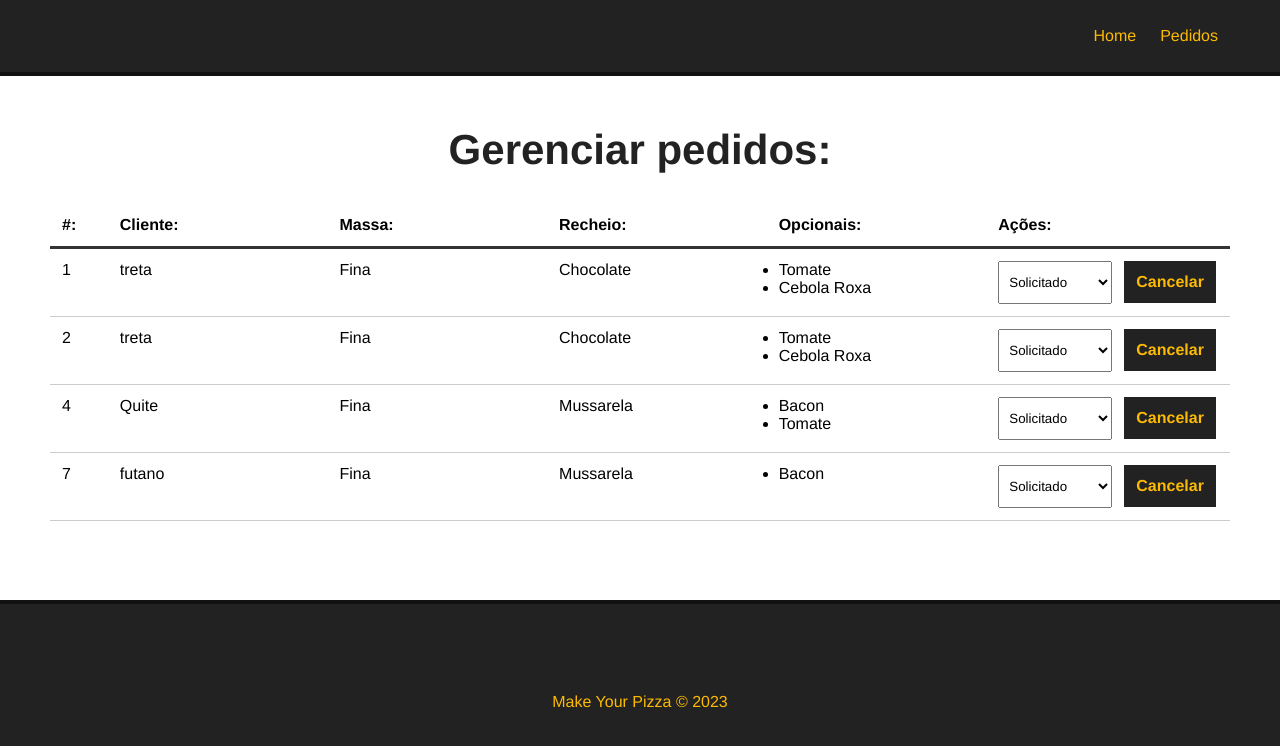
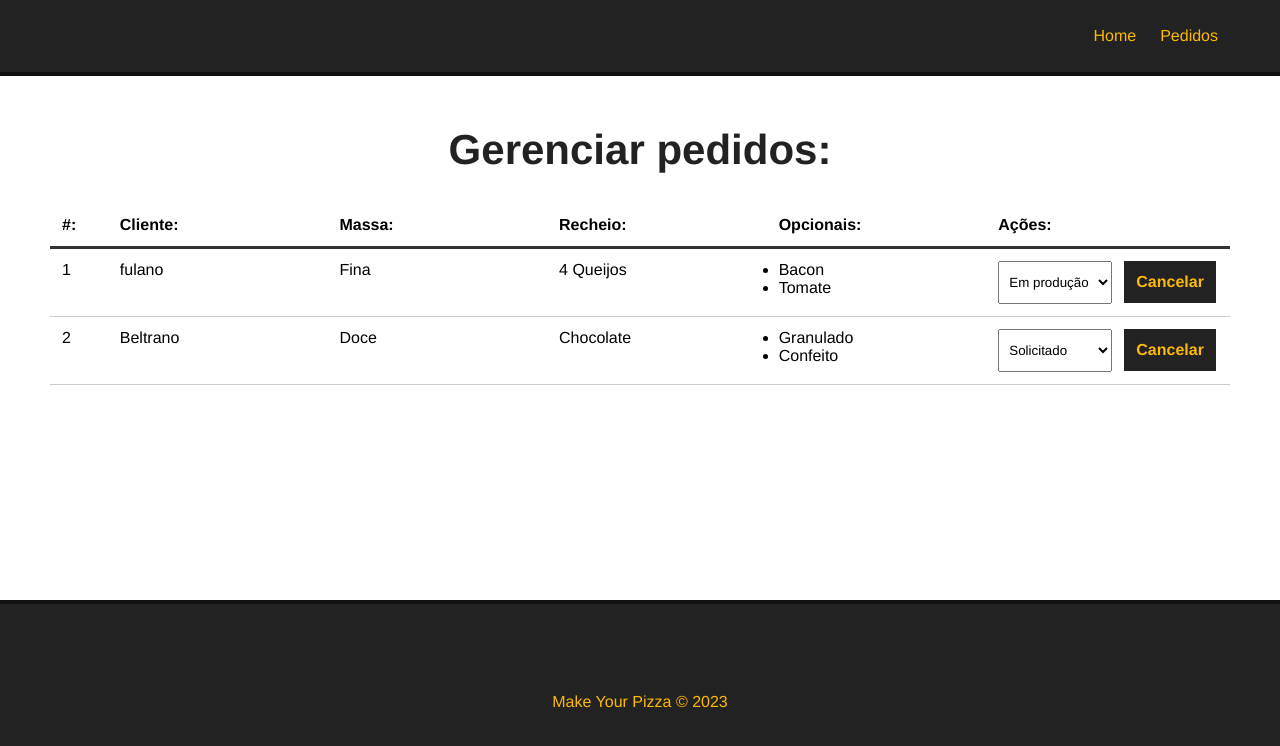
Before and after one commit to brnodionisio23/projeto-pizzaria, a Vue app: page /Pedidos in a window 1280 px wide. Shown: the top 746 px of the page. Built offline with nearby package versions, Linux system fonts and the light colour scheme; data requests are answered from the project's data file.

Commit message:
message in Dashboard

```diff
--- a/db/db.json
+++ b/db/db.json
@@ -75,47 +75,26 @@
   ],
   "pizzas": [
     {
-      "nome": "treta",
+      "nome": "fulano",
       "massa": "Fina",
-      "recheio": "Chocolate",
-      "opcionais": [
-        "Tomate",
-        "Cebola Roxa"
-      ],
-      "status": "Solicitado",
-      "id": 1
-    },
-    {
-      "nome": "treta",
-      "massa": "Fina",
-      "recheio": "Chocolate",
-      "opcionais": [
-        "Tomate",
-        "Cebola Roxa"
-      ],
-      "status": "Solicitado",
-      "id": 2
-    },
-    {
-      "nome": "Quite",
-      "massa": "Fina",
-      "recheio": "Mussarela",
+      "recheio": "4 Queijos",
       "opcionais": [
         "Bacon",
         "Tomate"
       ],
-      "status": "Solicitado",
-      "id": 4
+      "status": "Em produção",
+      "id": 1
     },
     {
-      "nome": "futano",
-      "massa": "Fina",
-      "recheio": "Mussarela",
+      "nome": "Beltrano",
+      "massa": "Doce",
+      "recheio": "Chocolate",
       "opcionais": [
-        "Bacon"
+        "Granulado",
+        "Confeito"
       ],
       "status": "Solicitado",
-      "id": 7
+      "id": 2
     }
   ]
 }
--- a/src/components/Dashboard.vue
+++ b/src/components/Dashboard.vue
@@ -1,5 +1,7 @@
 <template>
-    <div id="pizza-table">
+    <div>
+        <div id="pizza-table" v-if="pizzas">
+            <Message :msg="msg" v-show="msg" />
             <div>
                 <div id="pizza-table-heading">
                     <div class="order-id">#:</div>
@@ -11,77 +13,110 @@
                 </div>
             </div>
             <div id="pizza-table-rows">
-            <div class="pizza-table-row" v-for="pizza in pizzas" :hey="pizza.id">
+                <div class="pizza-table-row" v-for="pizza in pizzas" :key="pizza.id">
                     <div class="order-number">{{ pizza.id }}</div>
                     <div>{{ pizza.nome }}</div>
                     <div>{{ pizza.massa }}</div>
                     <div>{{ pizza.recheio }}</div>
                     <div>
-                    <ul>
-                        <li v-for="(opcional, index) in pizza.opcionais" :key="index">{{ opcional }}</li>
-
+                        <ul v-for="(opcional, index) in pizza.opcionais" :key="index">
+                            <li>{{ opcional }}</li>
                         </ul>
                     </div>
                     <div>
-                    <select name="status" id="status">
-                        <option value="">Selecione</option>
-                        <option v-for="s in status" :key="s.id" value="s.tipo" :selected="pizza.status == s.tipo"> {{ s.tipo
-                        }}</option>
+                        <select name="status" class="status" @change="updatepizza($event, pizza.id)">
+                            <option :value="s.tipo" v-for="s in status" :key="s.id" :selected="pizza.status == s.tipo">
+                                {{ s.tipo }}
+                            </option>
                         </select>
-                    <button class="delete-btn" @click="deletePizza(pizza.id)">Cancelar</button>
+                        <button class="delete-btn" @click="deletepizza(pizza.id)">Cancelar</button>
                     </div>
                 </div>
-
+            </div>
+        </div>
+        <div v-else>
+            <h2>Não há pedidos no momento!</h2>
         </div>
     </div>
 </template>
 
 <script>
+import Message from './Message.vue'
+
 export default {
     name: "Dashboard",
     data() {
         return {
             pizzas: null,
             pizza_id: null,
-            status: []
+            status: [],
+            msg: null
         }
+    },
+    components: {
+        Message
     },
     methods: {
         async getPedidos() {
-
-            const req = await fetch("http://localhost:3000/pizzas")
+            const req = await fetch('http://localhost:3000/pizzas')
 
             const data = await req.json()
 
             this.pizzas = data
 
+            // Resgata os status de pedidos
             this.getStatus()
+
         },
-
         async getStatus() {
 
-            const req = await fetch("http://localhost:3000/status")
+            const req = await fetch('http://localhost:3000/status')
 
             const data = await req.json()
 
             this.status = data
 
         },
-
-        async deletePizza(id) {
+        async deletepizza(id) {
 
             const req = await fetch(`http://localhost:3000/pizzas/${id}`, {
                 method: "DELETE"
-            })
+            });
 
             const res = await req.json()
 
+            this.msg = `Pedido removido com sucesso`;
+
+            setTimeout(() => this.msg = "", 3000)
+
             this.getPedidos()
+
+        },
+        async updatepizza(event, id) {
+
+            const option = event.target.value;
+
+            const dataJson = JSON.stringify({ status: option });
+
+            const req = await fetch(`http://localhost:3000/pizzas/${id}`, {
+                method: "PATCH",
+                headers: { "Content-Type": "application/json" },
+                body: dataJson
+            });
+
+            const res = await req.json()
+
+            this.msg = `O Pedido ${res.id} foi atualizado para ${res.status}`;
+
+            setTimeout(() => this.msg = "", 3000)
+
+            console.log(res)
+
         }
     },
     mounted() {
         this.getPedidos()
-    },
+    }
 }
 </script>
 
```
Lines whose indentation alone changed are shown as unchanged.
